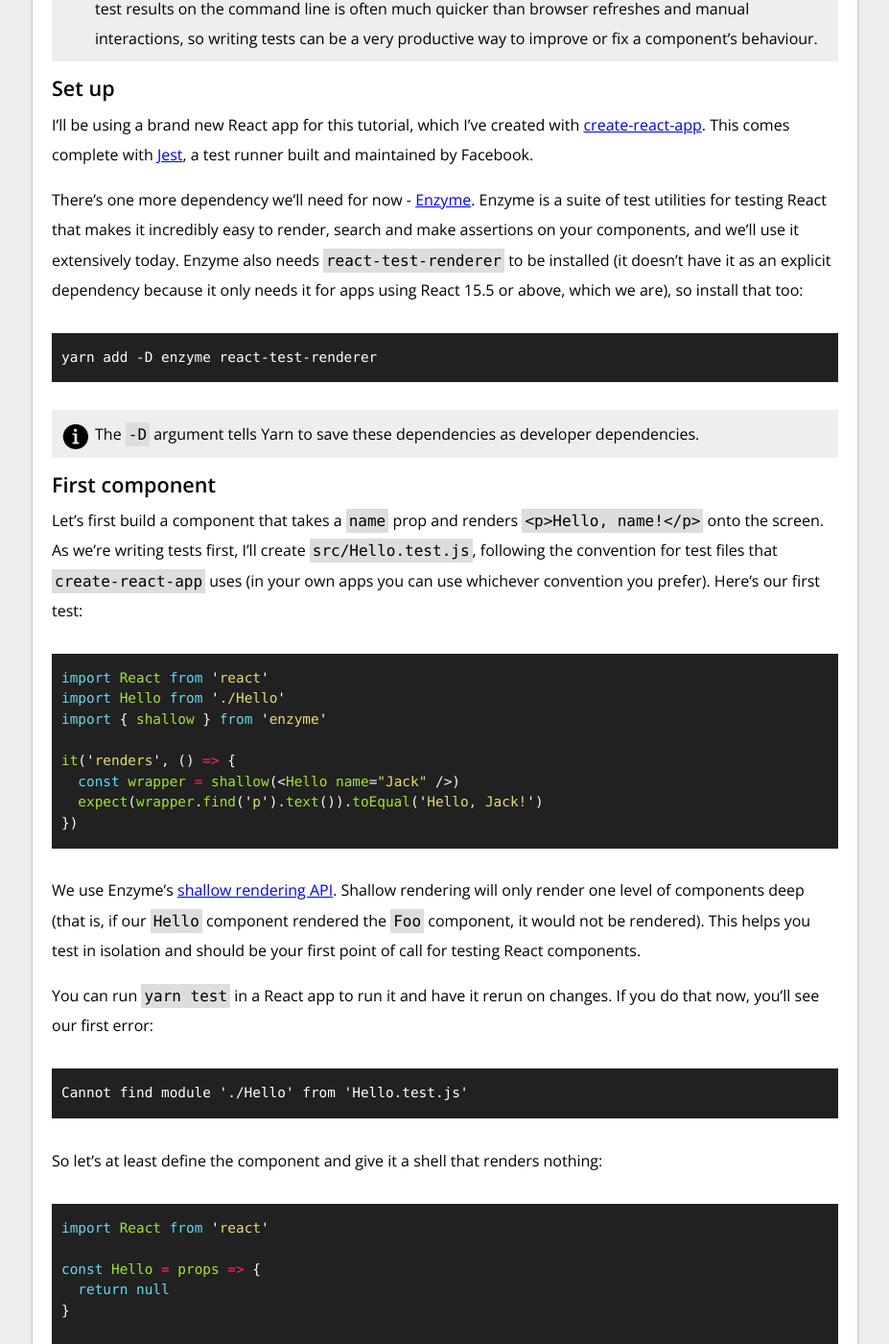
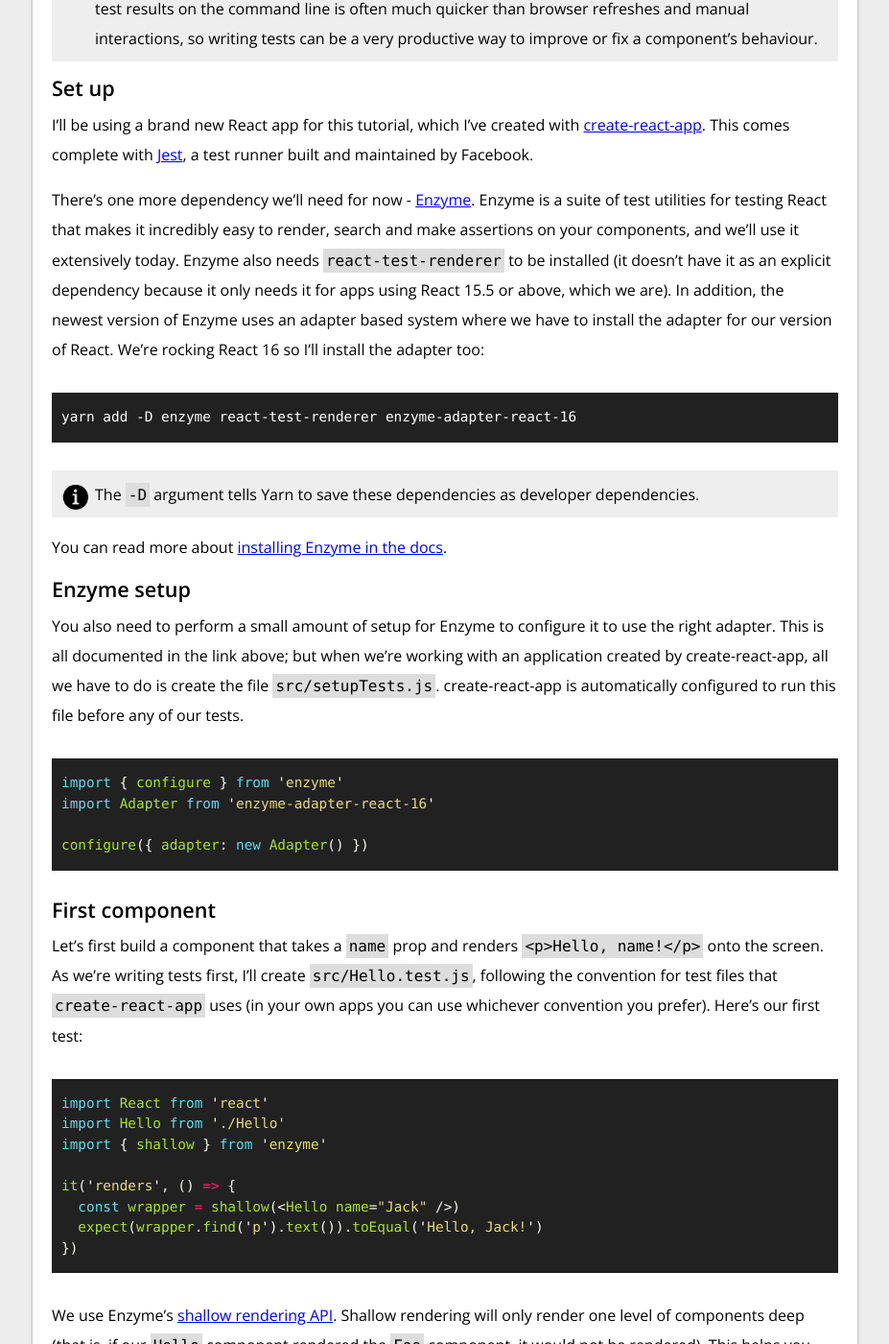
Before and after one commit to jackfranklin/javascriptplayground.com, a Jekyll site: the page built from _posts/2017-11-27-test-driving-react-components.md, in a window 1280 px wide and 1400 px high, scrolled down 509 px. Shown: the whole window at 96% size, without its empty margins (176-1103 px from the left). Built offline with Jekyll 4.4.1, drawn with Linux system fonts in a browser that asks for light colours; comment, search, counter and statistics services are not loaded; some of the changed text lies outside the part shown.

Commit message:
React TDD updates

````diff
--- a/_posts/2017-11-27-test-driving-react-components.md
+++ b/_posts/2017-11-27-test-driving-react-components.md
@@ -32,14 +32,34 @@ for testing React that makes it incredibly easy to render, search and make
 assertions on your components, and we'll use it extensively today. Enzyme also
 needs `react-test-renderer` to be installed (it doesn't have it as an explicit
 dependency because it only needs it for apps using React 15.5 or above, which we
-are), so install that too:
+are). In addition, the newest version of Enzyme uses an adapter based system
+where we have to install the adapter for our version of React. We're rocking
+React 16 so I'll install the adapter too:
 
 ```
-yarn add -D enzyme react-test-renderer
+yarn add -D enzyme react-test-renderer enzyme-adapter-react-16
 ```
 
 > The `-D` argument tells Yarn to save these dependencies as developer
 > dependencies.
+
+You can read more about
+[installing Enzyme in the docs](http://airbnb.io/enzyme/docs/installation/index.html).
+
+## Enzyme setup
+
+You also need to perform a small amount of setup for Enzyme to configure it to
+use the right adapter. This is all documented in the link above; but when we're
+working with an application created by create-react-app, all we have to do is
+create the file `src/setupTests.js`. create-react-app is automatically
+configured to run this file before any of our tests.
+
+```js
+import { configure } from 'enzyme'
+import Adapter from 'enzyme-adapter-react-16'
+
+configure({ adapter: new Adapter() })
+```
 
 ## First component
 
@@ -192,11 +212,8 @@ export default Hello
 
 And all our tests are still passing.
 
-## Rendering a Todo
+## Testing interactive components
 
 Now let's move on to testing something a little more complex - a `<Todo>`
-component that can take and render a todo. Let no one say I'm not unique with my
-code examples!
-
-Once we've done this we'll then look at how we might test a component that
-renders a list of `<Todo>` components.
+component that can take and render a todo that a user can interact with. Let no
+one say I'm not unique with my code examples!
````
